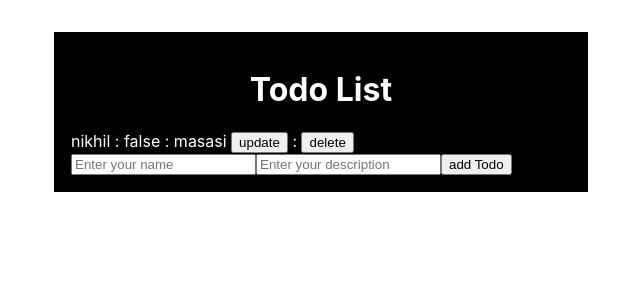
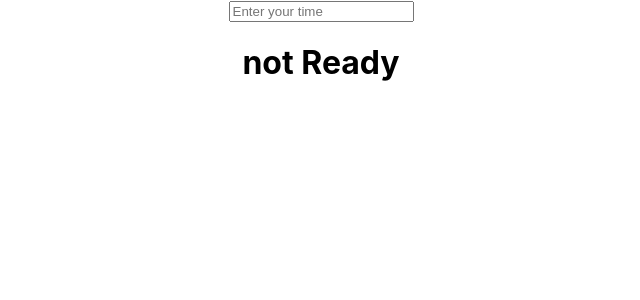
Before and after one commit to 12NikhilKumar/redux, a React (Create React App) app: page / in a window 1280 px wide. Shown: the top 300 px of the page, without its empty margins (319-959 px from the left). Built offline with nearby package versions, Linux system fonts and the light colour scheme.

Commit message:
cutom hooks

```diff
--- a/src/App.js
+++ b/src/App.js
@@ -3,23 +3,30 @@ import './App.css';
 import UseTimer from './customhooks/timer'
 import UseFetch from './customhooks/fetch';
 import React from 'react';
+import Ready from './customhooks/ready';
 function App() {
-  const [query,setQuery] = React.useState("");
-  const {value,startTimer,pauseTimer,resetTimer} = UseTimer({initialValue : 20})
-  const {loding,error,data} = UseFetch(`https://api.github.com/search/users?q=${query || 'masai'}`);
-  console.log(loding,error,data)
-  console.log(query)
+  // const [query,setQuery] = React.useState("");
+  const [time,setTime] = React.useState(null);
+  // const {value,startTimer,pauseTimer,resetTimer} = UseTimer({initialValue : 20})
+  // const {loding,error,data} = UseFetch(`https://api.github.com/search/users?q=${query || 'masai'}`);
+  const {ready} = Ready(time);
+  const handleChange = (e) => {
+    setTime(e.target.value)
+  }
   return (
     <div className="App">
-      <h1>Time</h1>
+      {/* <h1>Time</h1>
       <h2>{value}</h2>
       <button onClick={startTimer}>start</button>
       <button onClick={pauseTimer}>pause</button>
       <button onClick={resetTimer}>reset</button>
       <input type='text' placeholder='Enter your qurey' value={query} onChange={e => setQuery(e.target.value)} />
-      {data.items.map((item)=>(
+      {/* {data.items.map((item)=>(
         <div key={item.id}>{item.login}</div>
-      ))}
+      ))} */}
+      <input type="text" placeholder="Enter your time" value={time} onChange={(e)=>handleChange(e)} />
+      {/* <h3>{`${ready}`}</h3> */}
+      {ready?(<h1>Ready</h1>):(<h1>not Ready</h1>)}
     </div>
   );
 }
--- /dev/null
+++ b/src/customhooks/ready.jsx
@@ -0,0 +1,11 @@
+import React from 'react';
+function Ready(time){
+    const [ready,setReady] = React.useState(false);
+    if(time){
+    setInterval(() =>{
+        setReady(true);
+    }, time*1000)
+    }
+    return {ready}
+}
+export default Ready
--- a/src/index.js
+++ b/src/index.js
@@ -9,9 +9,7 @@ import Todo from './reducer1/todo'
 import {AppContextProvider} from './reducer1context/RedicerContext'
 ReactDOM.render(
   <React.StrictMode>
-    <AppContextProvider>
-    <Todo/>
-    </AppContextProvider>
+    <App/>
   </React.StrictMode>,
   document.getElementById('root')
 );
```
Also changed, not shown: src/reducer1/1.js (deleted).
